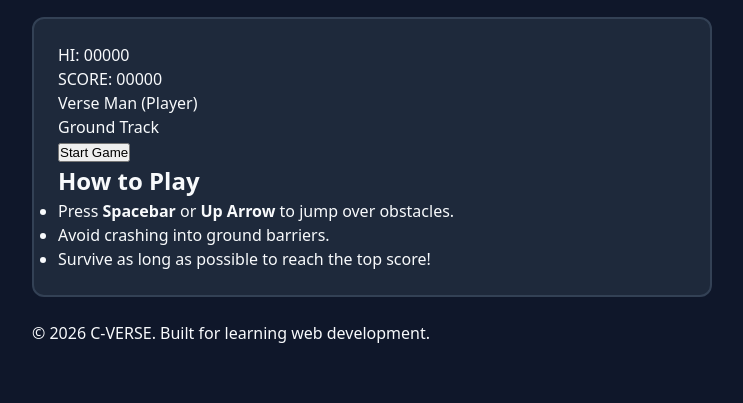
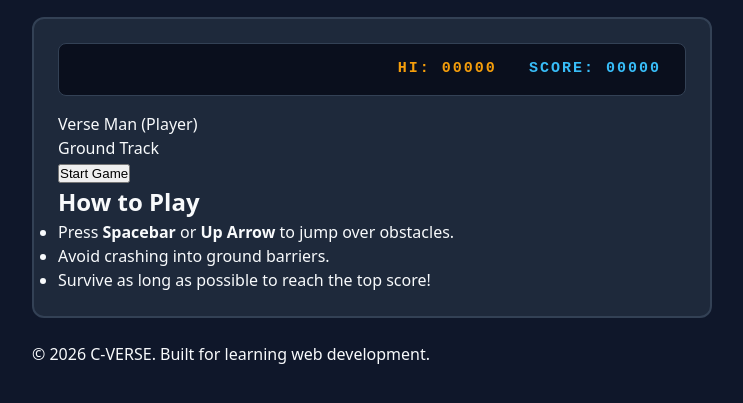
Before and after one commit to KarthickJack/verse-run, a plain HTML site: page index.html in a window 1280 px wide. Shown: the part 153-556 px from the top of the page, without its empty margins (268-1011 px from the left). Drawn offline with Linux system fonts and the light colour scheme.

Commit message:
css - Score Display

```diff
--- a/css/style.css
+++ b/css/style.css
@@ -85,3 +85,44 @@ body {
   max-width: 500px;
   margin: 0 auto; /* Keeps the text block centered */
 }
+
+/* --------------------------------------------------------------------------
+   4. Score Display (Heads-Up Display / HUD)
+   -------------------------------------------------------------------------- */
+
+/* HUD Container:
+   Dark score panel situated above the game stage.
+   Right-aligns the score counters just like a classic arcade screen. */
+#hud-container {
+  background-color: #0a0f1d; /* Deep stage dark */
+  border: 1px solid #334155;
+  border-radius: 8px;
+  padding: 10px 16px;
+  margin-bottom: 16px;
+  text-align: right;
+}
+
+/* Common Score Counter Styles:
+   Uses a grouped selector to apply shared retro typography without repeating code. */
+#high-score-display,
+#current-score-display {
+  display: inline-block;
+  font-family: 'Courier New', Courier, monospace;
+  font-size: 15px;
+  font-weight: bold;
+  letter-spacing: 2px;
+  padding: 4px 8px;
+}
+
+/* High Score Display:
+   Highlighted in arcade gold for prestige. */
+#high-score-display {
+  color: #f59e0b;      /* Arcade gold */
+  margin-right: 12px;  /* Clearance separating it from the current score */
+}
+
+/* Current Score Display:
+   Highlighted in electric cyan for active gameplay clarity. */
+#current-score-display {
+  color: #38bdf8;      /* Electric cyan */
+}
```
